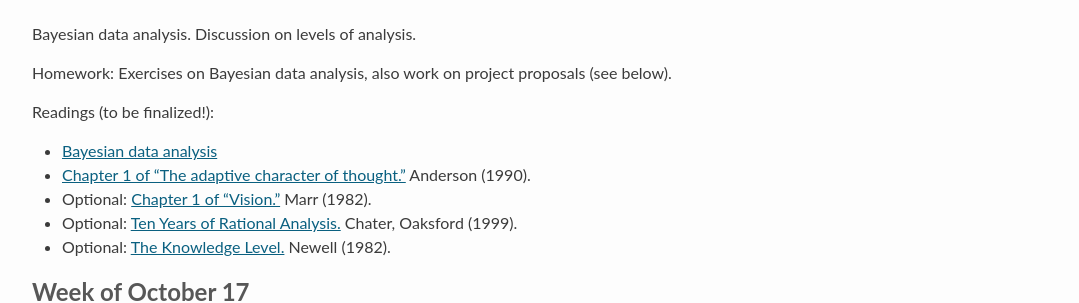
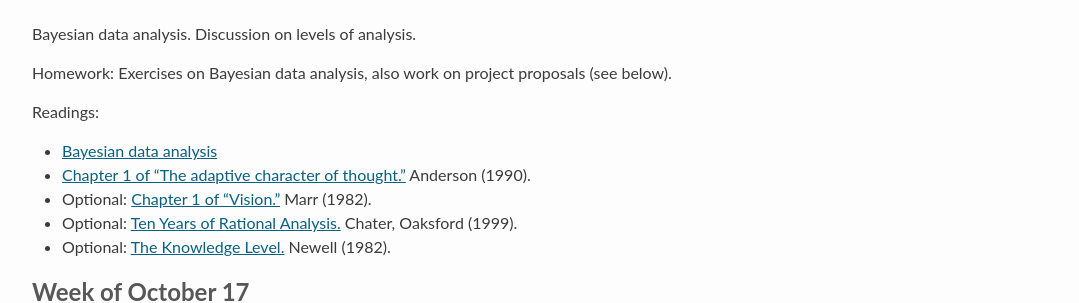
Before and after one commit to stanford-cocolab/cocolab.stanford.edu, a Jekyll site: the page built from psych204-fall2016.md, in a window 1280 px wide and 900 px high, scrolled down 2007 px. Shown: the part 158-461 px from the top of the window, without its empty margins (94-1173 px from the left). Built offline with Jekyll 4.4.1, drawn with Linux system fonts in a browser that asks for light colours; Markdown is read by kramdown in place of the engine named in the settings; a script that is not in the unit is left out.

Commit message:
update course page

```diff
--- a/psych204-fall2016.md
+++ b/psych204-fall2016.md
@@ -99,9 +99,9 @@
 
 <!--[Mini-project](https://probmods.org/v2/chapters/mini-projects.html#explaining-away) -->
 
-Readings (to be finalized!):
+Readings:
 
-* [Bayesian data analysis](http://forestdb.org/models/bayesian-data-analysis.html)
+* [Bayesian data analysis](http://probmods.org/v2/chapters/14-bayesian-data-analysis.html)
 * [Chapter 1 of "The adaptive character of thought."](https://web.stanford.edu/~ngoodman/psych204/restrictedpapers/Anderson90.pdf) Anderson (1990).
 * Optional: [Chapter 1 of  "Vision."](http://ling.umd.edu/~idsardi/728/Marr/Marr%20%27Vision%27%20Ch%201.pdf) Marr (1982).
 * Optional: [Ten Years of Rational Analysis.](https://web.stanford.edu/~ngoodman/psych204/restrictedpapers/chater99ten.pdf) Chater, Oaksford (1999).
```
